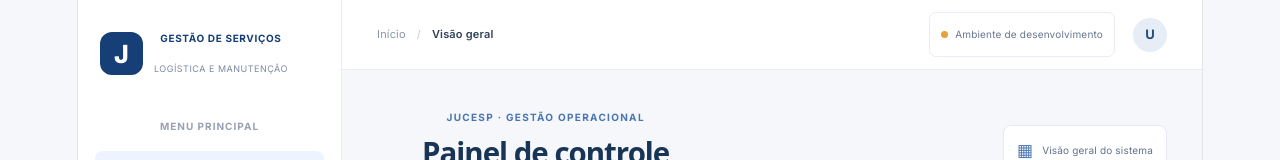
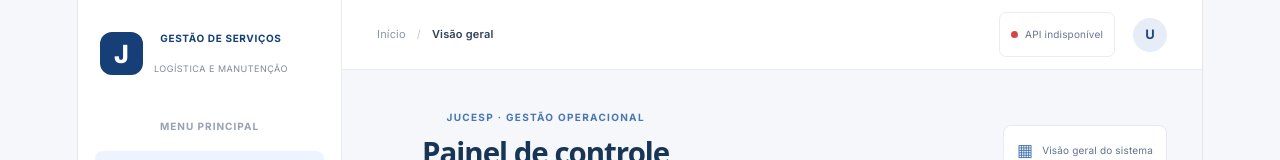
Before and after one commit to evelynnssousa/sistema-logistica-web, a React (Vite) app in the folder frontend/: page / in a window 1280 px wide. Shown: the top 160 px of the page. Built offline with nearby package versions, Linux system fonts and the light colour scheme; no server answers.

Commit message:
Conecta painel frontend à API

```diff
--- a/frontend/src/App.css
+++ b/frontend/src/App.css
@@ -272,7 +272,13 @@ button:focus-visible {
   border-radius: 50%;
   background: #e6a23c;
 }
+.status-dot.online {
+  background: #299b61;
+}
 
+.status-dot.offline {
+  background: #d64545;
+}
 .page-content {
   width: 100%;
   max-width: 1500px;
--- a/frontend/src/App.tsx
+++ b/frontend/src/App.tsx
@@ -1,10 +1,34 @@
-import { useState } from 'react'
+import { useEffect, useState } from 'react'
 import './App.css'
 
 type Modulo = 'Visão geral' | 'Manutenção' | 'Frota' | 'Passagens aéreas'
 
 function App() {
   const [moduloAtivo, setModuloAtivo] = useState<Modulo>('Visão geral')
+
+  const [apiOnline, setApiOnline] = useState<boolean | null>(null)
+
+useEffect(() => {
+  let ativo = true
+
+  fetch('/api/health')
+    .then((resposta) => {
+      if (!resposta.ok) {
+        throw new Error('API indisponível')
+      }
+      return resposta.json()
+    })
+    .then((dados) => {
+      if (ativo) setApiOnline(dados.success === true)
+    })
+    .catch(() => {
+      if (ativo) setApiOnline(false)
+    })
+
+  return () => {
+    ativo = false
+  }
+}, [])
 
   const modulos: { nome: Modulo; icone: string }[] = [
     { nome: 'Visão geral', icone: '▦' },
@@ -69,8 +93,20 @@ function App() {
           </div>
           <div className="topbar-right">
             <span className="environment-badge">
-              <span className="status-dot" />
-              Ambiente de desenvolvimento
+              <span
+  className={`status-dot ${
+    apiOnline === true
+      ? 'online'
+      : apiOnline === false
+        ? 'offline'
+        : ''
+  }`}
+/>
+{apiOnline === null
+  ? 'Verificando conexão...'
+  : apiOnline
+    ? 'API conectada'
+    : 'API indisponível'}
             </span>
             <div className="topbar-avatar">U</div>
           </div>
--- a/frontend/vite.config.ts
+++ b/frontend/vite.config.ts
@@ -1,7 +1,16 @@
+
+import { defineConfig } from 'vite'
 import react from '@vitejs/plugin-react'
-import { defineConfig } from 'vite'
 
-// https://vite.dev/config/
 export default defineConfig({
   plugins: [react()],
+  server: {
+    host: '0.0.0.0',
+    proxy: {
+      '/api': {
+        target: 'http://localhost:3000',
+        changeOrigin: true,
+      },
+    },
+  },
 })
```
Also changed, not shown: 1 other file (tests, documents, lock files or other folders).
